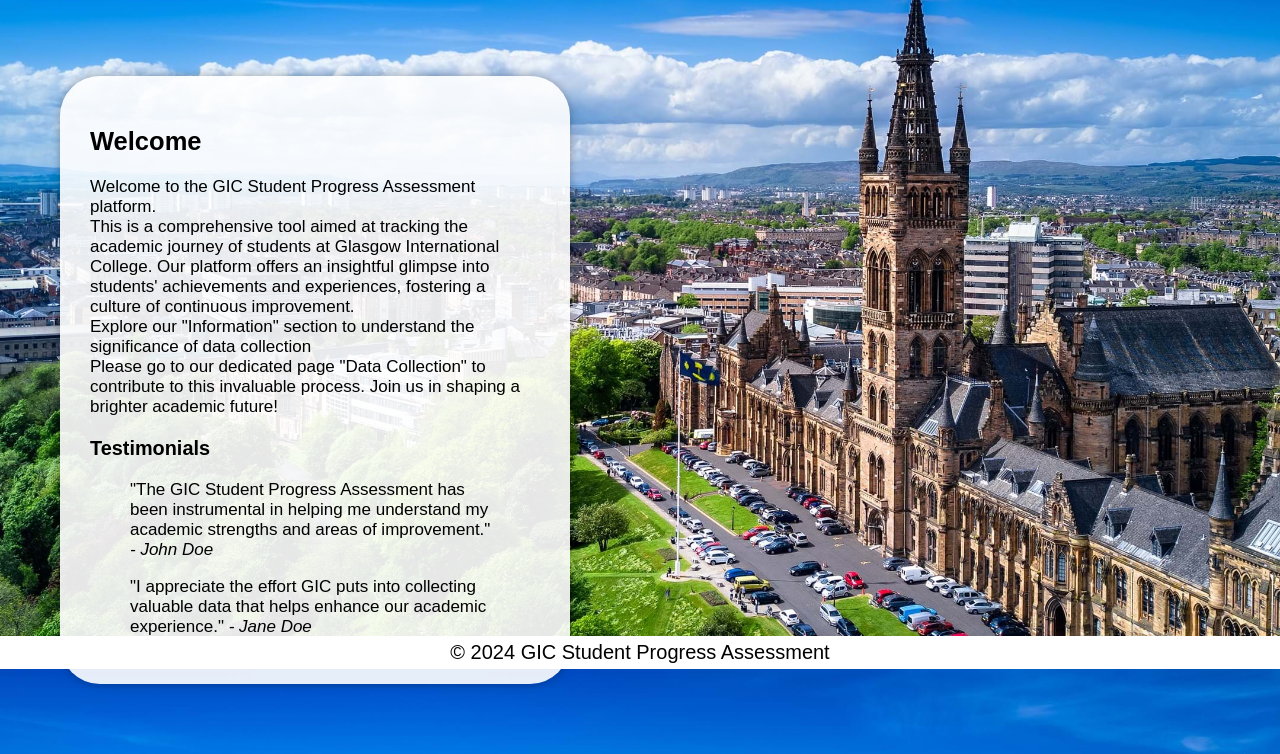
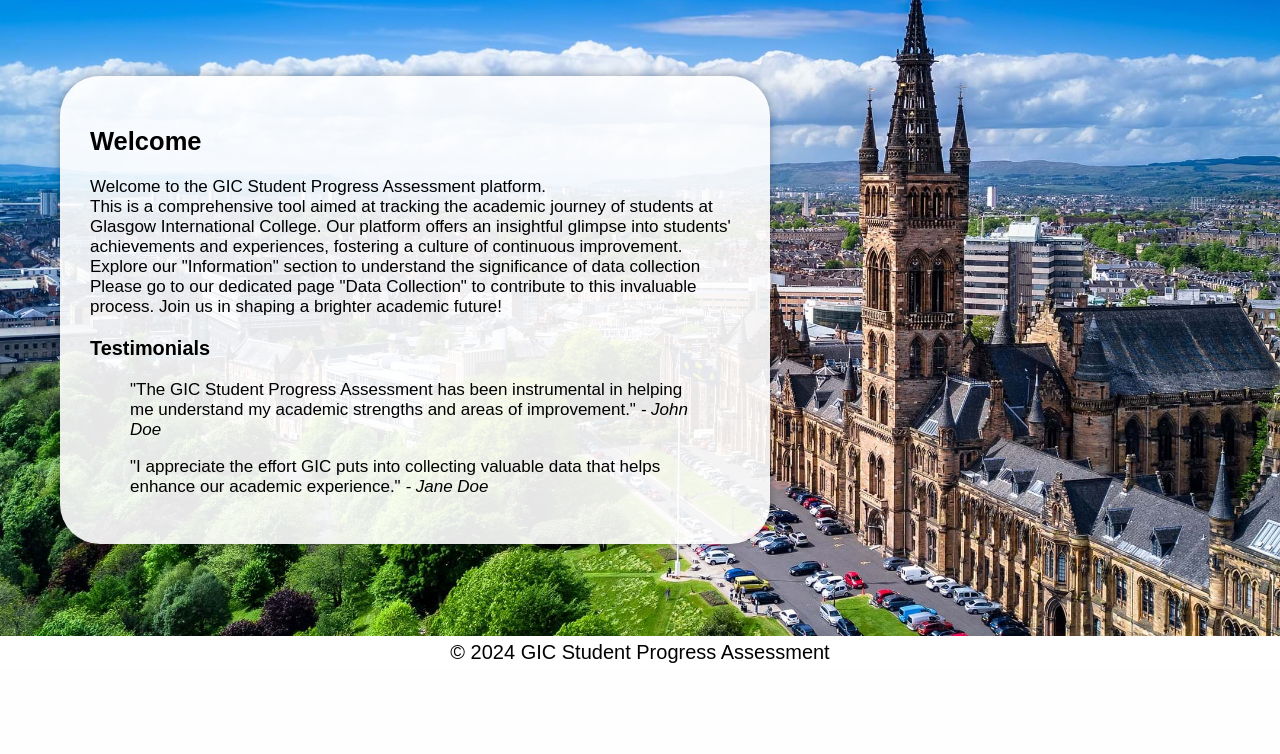
Before and after one commit to UuriintuyaMunkhsaikhan/Assignment-4, a Flask app: page / in a window 1280 px wide. Shown: the part 131-885 px from the top of the page. After the commit the page ends 794 px from the top, so only its background shows below. Run offline with Flask 3, Linux system fonts and the light colour scheme.

Commit message:
3rd commit. With a data collection page style fixed.

```diff
--- a/static/styles.css
+++ b/static/styles.css
@@ -133,7 +133,7 @@
 
 /* Styling for the options */
 .yes-no-options {
-    display: flex; /* Use flexbox for better alignment */
+    display: align;
 }
 
 /* Style for each option */
@@ -216,7 +216,7 @@
 
 /* Main Content Styles */
 main {
-    margin-right: 650px; /* Adjust the margin-right value to create space from the right side */
+    margin-right: 450px; /* Adjust the margin-right value to create space from the right side */
     padding: 60px; /* Add padding */
     display: flex;
 }
```
Also changed, not shown: 1 other file.
